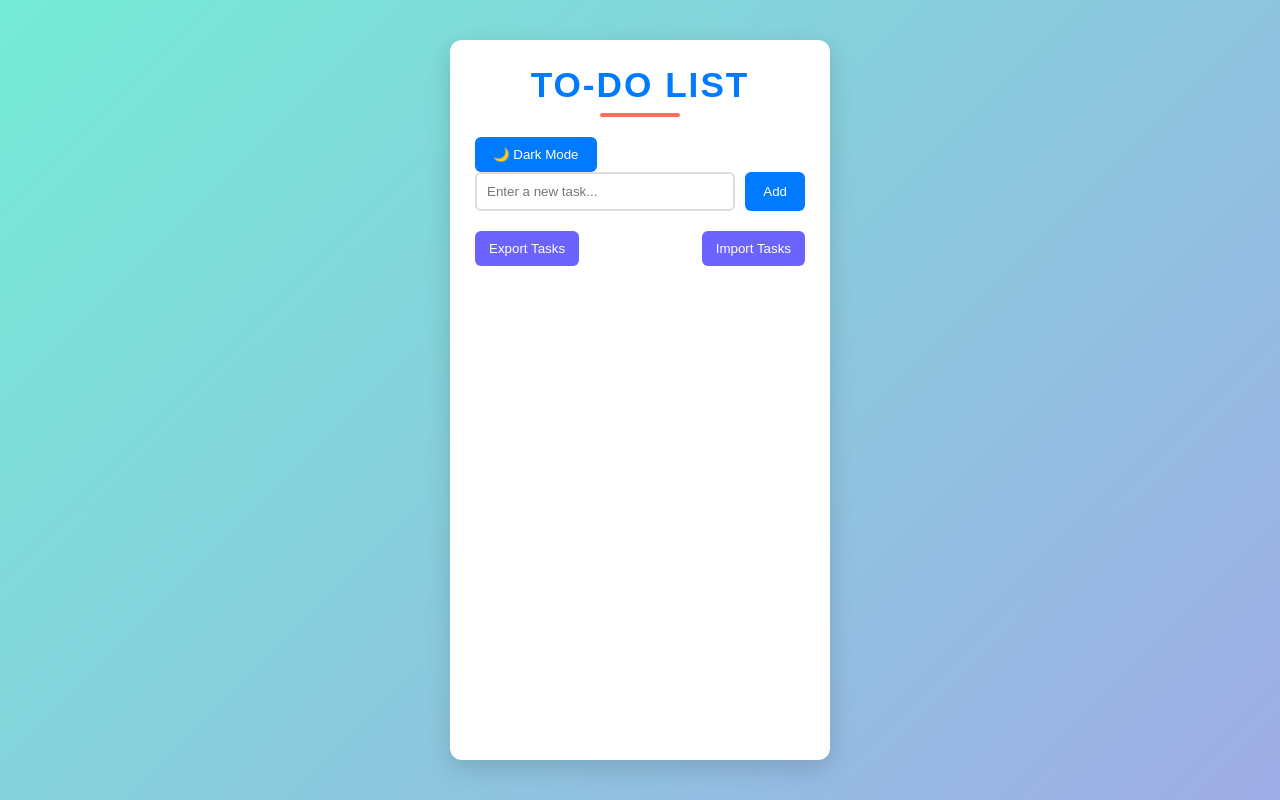
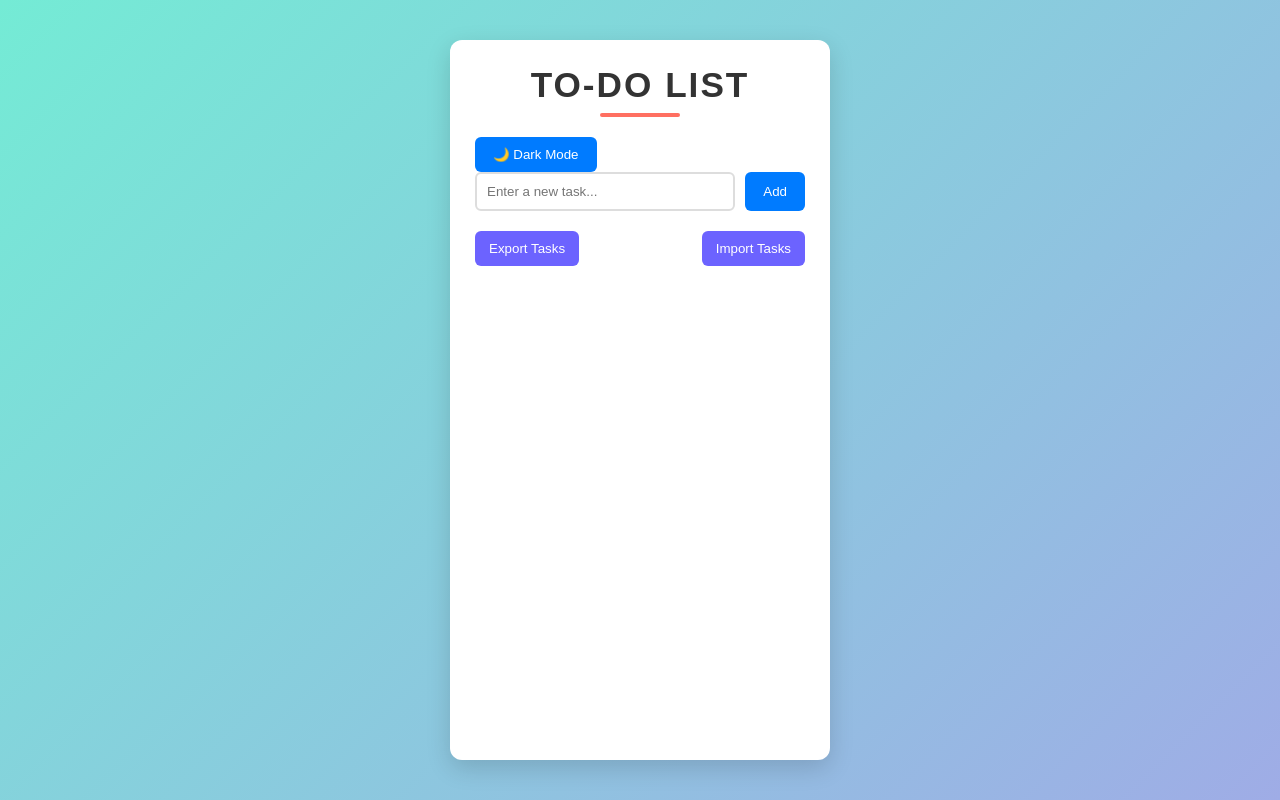
Before and after one commit to abhiksingh1704-gif/to-do-list, a plain HTML site: page todo.html in a window 1280 px wide. Drawn offline with Linux system fonts and the light colour scheme.

Commit message:
Update style.css

```diff
--- a/style.css
+++ b/style.css
@@ -31,7 +31,7 @@ h1 {
     margin-bottom: 20px;
     font-size: 2.2rem;
     font-weight: bold;
-    color: #007bff;
+    color:#333333;
     text-transform: uppercase;
     letter-spacing: 2px;
     position: relative;
```
